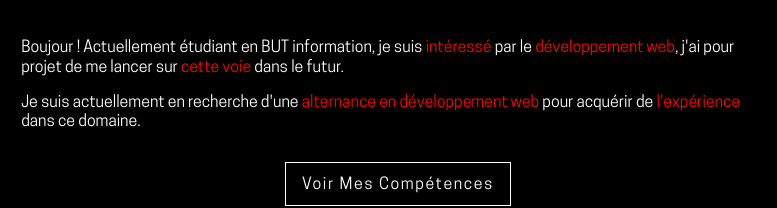
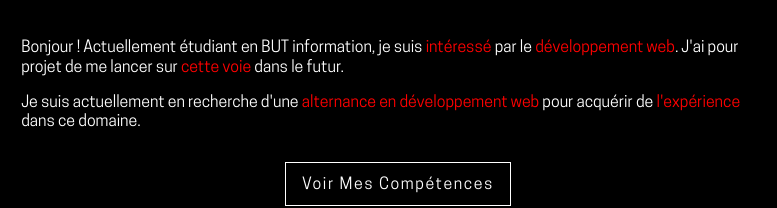
Before and after one commit to YouNice-Power/portfolio, a plain HTML site: page index.html in a window 1280 px wide. Shown: the part 730-938 px from the top of the page, 242-1019 px from the left. Drawn offline with Linux system fonts and the light colour scheme; a script that the page names is missing; files whose address does not match are found by name.

Commit message:
Update index.html

```diff
--- a/index.html
+++ b/index.html
@@ -54,8 +54,8 @@
 
             <h3 class="t-qui">Qui-suis-je ?</h3>
             <article>
-                <p>Boujour ! Actuellement étudiant en BUT information, je suis <strong>intéressé</strong>  par le
-                   <strong>développement web</strong>, j'ai pour projet de me lancer sur <strong>cette voie</strong>  dans le futur.
+                <p>Bonjour ! Actuellement étudiant en BUT information, je suis <strong>intéressé</strong>  par le
+                   <strong>développement web</strong>. J'ai pour projet de me lancer sur <strong>cette voie</strong>  dans le futur.
                 </p>
 
                 <p>
```
